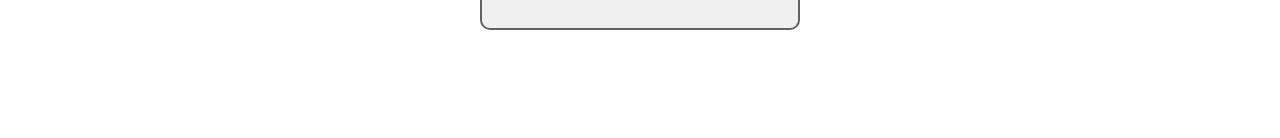
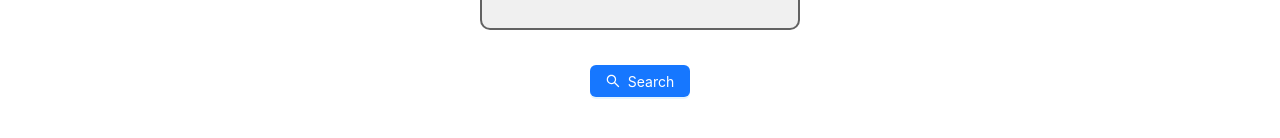
Before and after one commit to balalsaleh/reg-repair, a React (Create React App) app: page / in a window 1280 px wide. Shown: the part 416-554 px from the top of the page. Built offline with nearby package versions, Linux system fonts and the light colour scheme.

Commit message:
added submit button for reg input

```diff
--- a/src/components/HomePage.js
+++ b/src/components/HomePage.js
@@ -1,6 +1,6 @@
 import React, { useState } from 'react';
 import { AppstoreOutlined, SearchOutlined, SettingOutlined } from '@ant-design/icons';
-import { Menu } from 'antd';
+import { Menu, Button } from 'antd';
 import '../index.css';
 
 const items = [
@@ -90,6 +90,11 @@ const HomePage = () => {
           <input type="text" className="regInput" placeholder="ENTER REG" />
         </div>
       </div>
+
+      {/* Button Container with Ant Design Button */}
+      <div className="searchButton-container">
+        <Button type="primary" icon={<SearchOutlined />}>Search</Button>
+      </div>
     </div>
   );
 };
--- a/src/index.css
+++ b/src/index.css
@@ -75,8 +75,6 @@ code {
   color: #333; /* Text color for the <p> element */
 }
 
-
-/* Add a slight grey background to the regInput */
 .regInput {
   font-size: 18px; /* Adjust the font size as needed */
   padding: 10px; /* Adjust padding as needed */
@@ -91,10 +89,17 @@ code {
   border-radius: 10px; /* Add slight curves to corner borders */
 }
 
-
-
-
 .regInput::placeholder {
   text-align: center;
-  font-size: 24px;
+  font-size: 27px;
 }
+
+/* Center the Search button */
+.searchButton-container {
+  text-align: center; /* Center text horizontally */
+}
+
+/* Adjust the button's width as needed */
+.searchButton-container .ant-btn {
+  width: 100px; /* Adjust the width as needed */
+}
```
Lines whose indentation alone changed are shown as unchanged.
